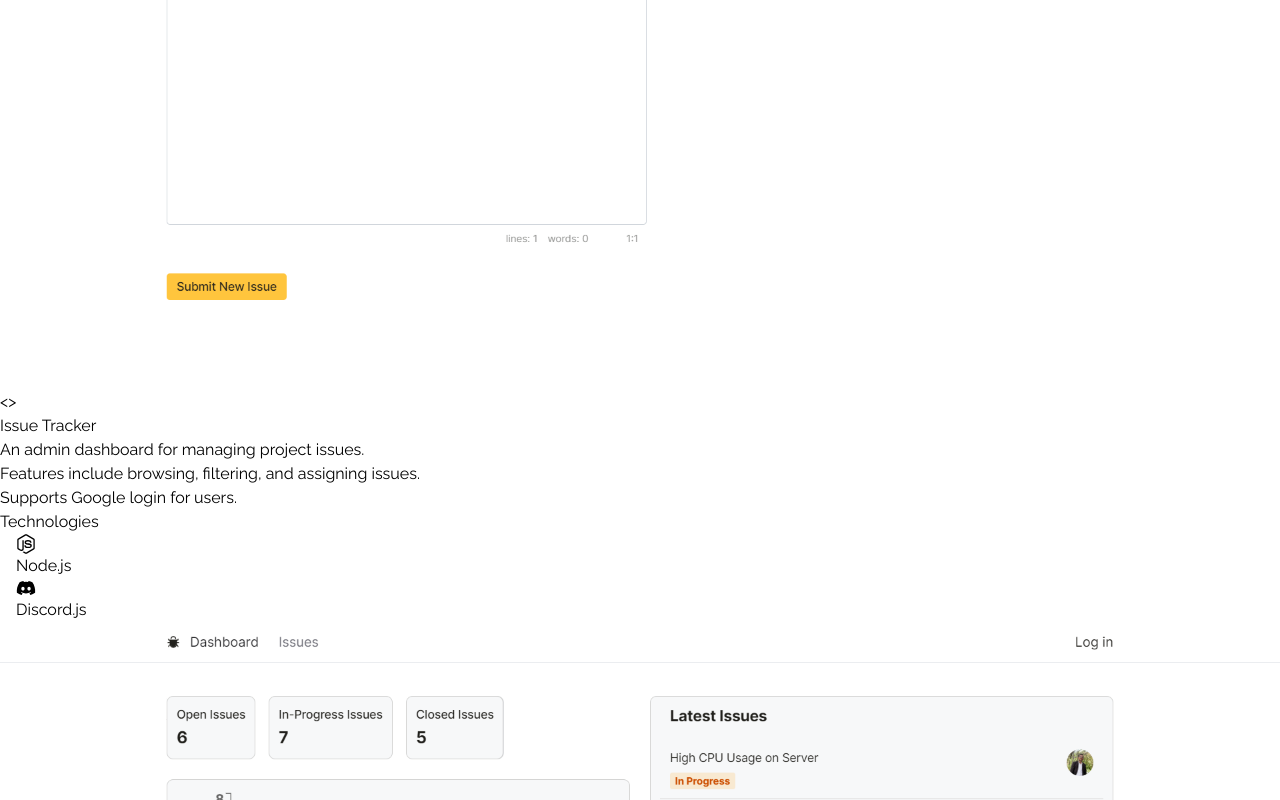
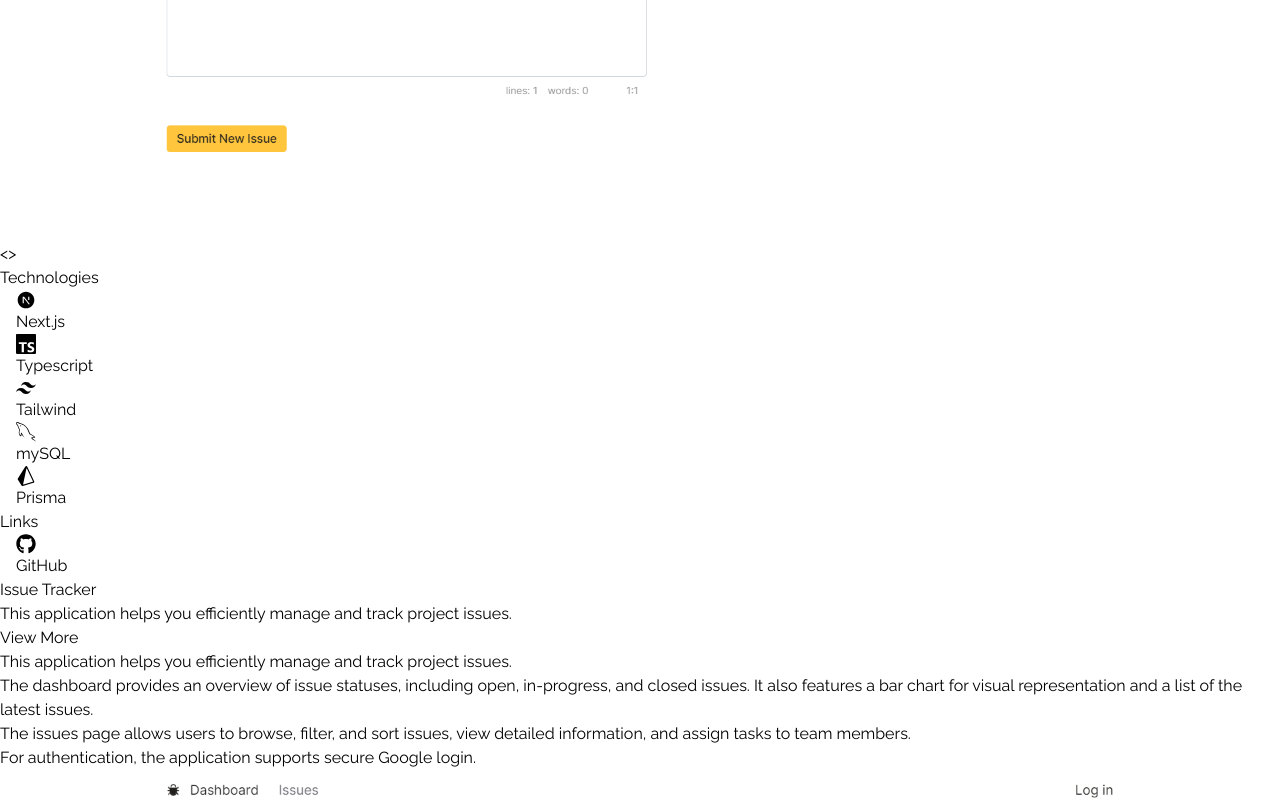
Before and after one commit to Shazee17/portfolio-react, a React (Vite) app: page / in a window 1280 px wide. Shown: the part 3428-4228 px from the top of the page. Built offline with nearby package versions, Linux system fonts and the light colour scheme.

Commit message:
update work section

```diff
--- a/src/components/ProjectComponents/ProjectComponent.jsx
+++ b/src/components/ProjectComponents/ProjectComponent.jsx
@@ -1,41 +1,94 @@
-import React from "react";
+import React, { useState } from "react";
 import ImageCarousel from "../ImageCarousel";
-import { projectData } from "./ProjectData";
+
 
 const ProjectComponent = ({ project }) => {
+  const [isExpanded, setIsExpanded] = useState(false);
+
+  const toggleDetails = () => {
+    setIsExpanded(!isExpanded);
+  };
+
   return (
     <div className="w-full grid grid-cols-1 md:grid-cols-2 gap-8">
       {/* Project Details */}
-      <div className="p-6 rounded-md bg-black flex flex-col justify-between">
+      <div className="p-6 rounded-md bg-[#474545] flex flex-col justify-between">
         <h3 className="text-2xl font-bold pb-4 text-orange-500">
           {project.name}
         </h3>
-        <div>
-          {project.details.map((detail, index) => (
-            <p key={index} className="pb-2">
-              {detail}
-            </p>
-          ))}
+
+        {/* Responsive Details */}
+        <div className="text-gray-300 leading-relaxed space-y-2">
+          {/* Mobile: Show partial details */}
+          <div className="block md:hidden">
+            {isExpanded
+              ? project.details.map((line, index) => <p key={index}>{line}</p>)
+              : project.details.slice(0, 1).map((line, index) => (
+                  <p key={index}>{line}</p>
+                ))}
+            <button
+              onClick={toggleDetails}
+              className="mt-4 text-orange-500 hover:text-white hover:underline"
+            >
+              {isExpanded ? "View Less" : "View More"}
+            </button>
+          </div>
+
+          {/* Desktop: Show all details */}
+          <div className="hidden md:block">
+            {project.details.map((line, index) => (
+              <p key={index}>{line}</p>
+            ))}
+          </div>
         </div>
-        <p className="pt-4 text-orange-500">Technologies</p>
-        <ul className="flex flex-wrap gap-2 pt-2">
+
+
+
+      </div>
+
+
+
+
+      <div>
+        {/* Project Images */}
+      <ImageCarousel images={project.images} />
+
+
+       {/* Technologies Used in Project */}
+      <p className="pt-4 text-orange-500">Technologies</p>
+        <ul className="flex flex-wrap  pt-2">
           {project.technologies.map((tech, index) => {
             const Icon = tech.icon;
             return (
-              <li
-                key={index}
-                className="flex items-center space-x-2 bg-[#333333] p-2 rounded-md"
-              >
+              <li key={index} className="flex items-center space-x-2 mb-2 ">
                 <Icon size={20} className="text-orange-500 hover:text-white" />
-                <span className="text-sm">{tech.name}</span>
+                <span>{tech.name}</span>
+              </li>
+            );
+          })}
+        </ul>
+
+       {/* Project Links */}
+       <p className="pt-4 text-orange-500">Links</p>
+        <ul className="flex space-x-4 pt-2">
+          {project.links.map((link, index) => {
+            const Icon = link.icon
+            return (
+              <li key={index}>
+                <a
+                  href={link.url}
+                  target="_blank"
+                  rel="noopener noreferrer"
+                  className="flex items-center space-x-2 hover:text-orange-500"
+                >
+                  <Icon size={20} className="text-orange-500" />
+                  <span>{link.name}</span>
+                </a>
               </li>
             );
           })}
         </ul>
       </div>
-
-      {/* Project Images */}
-      <ImageCarousel images={project.images} />
     </div>
   );
 };
--- a/src/components/ProjectComponents/ProjectData.js
+++ b/src/components/ProjectComponents/ProjectData.js
@@ -1,11 +1,9 @@
-import { FaReact, FaNodeJs, FaDatabase, FaDiscord } from "react-icons/fa";
+import { FaReact, FaNodeJs, FaDatabase, FaDiscord, FaGithub } from "react-icons/fa";
 import { RiNextjsFill, RiTailwindCssFill } from "react-icons/ri";
 import { SiTypescript, SiPrisma } from "react-icons/si";
 import { GrMysql } from "react-icons/gr";
 
-
-
-import issueTracker1 from "../../assets/Issue Tracker/1.png"
+import issueTracker1 from "../../assets/Issue Tracker/1.png";
 import issueTracker2 from "../../assets/Issue Tracker/2.png";
 import issueTracker3 from "../../assets/Issue Tracker/3.png";
 
@@ -14,9 +12,10 @@
     name: "Issue Tracker",
     images: [issueTracker1, issueTracker2, issueTracker3],
     details: [
-      "An admin dashboard for managing project issues.",
-      "Features include browsing, filtering, and assigning issues.",
-      "Supports Google login for users."
+      "This application helps you efficiently manage and track project issues.",
+      "The dashboard provides an overview of issue statuses, including open, in-progress, and closed issues. It also features a bar chart for visual representation and a list of the latest issues.",
+      "The issues page allows users to browse, filter, and sort issues, view detailed information, and assign tasks to team members.",
+      "For authentication, the application supports secure Google login."
     ],
     technologies: [
       { name: "Next.js", icon: RiNextjsFill },
@@ -25,35 +24,51 @@
       { name: "mySQL", icon: GrMysql },
       { name: "Prisma", icon: SiPrisma },
     ],
+
+    links: [
+      { name: "GitHub", url: "https://github.com/Shazee17/issue-tracker-nextjs", icon: FaGithub },
+    ],
   },
+
 
   {
     name: "Issue Tracker",
     images: [issueTracker1, issueTracker2, issueTracker3],
     details: [
-      "An admin dashboard for managing project issues.",
-      "Features include browsing, filtering, and assigning issues.",
-      "Supports Google login for users."
+      "This application helps you efficiently manage and track project issues.",
+      "The dashboard provides an overview of issue statuses, including open, in-progress, and closed issues. It also features a bar chart for visual representation and a list of the latest issues.",
+      "The issues page allows users to browse, filter, and sort issues, view detailed information, and assign tasks to team members.",
+      "For authentication, the application supports secure Google login."
     ],
     technologies: [
-      { name: "Node.js", icon: FaNodeJs },
+      { name: "Node.js", icon: FaNodeJs},
       { name: "Discord.js", icon: FaDiscord },
     ],
+    links: [
+      { name: "GitHub", url: "https://github.com/Shazee17/issue-tracker-nextjs", icon: FaGithub },
+    ],
   },
+
 
   {
     name: "Issue Tracker",
     images: [issueTracker1, issueTracker2, issueTracker3],
     details: [
-      "An admin dashboard for managing project issues.",
-      "Features include browsing, filtering, and assigning issues.",
-      "Supports Google login for users."
+      "This application helps you efficiently manage and track project issues.",
+      "The dashboard provides an overview of issue statuses, including open, in-progress, and closed issues. It also features a bar chart for visual representation and a list of the latest issues.",
+      "The issues page allows users to browse, filter, and sort issues, view detailed information, and assign tasks to team members.",
+      "For authentication, the application supports secure Google login."
     ],
     technologies: [
-      { name: "React", icon: FaReact },
-      { name: "Node.js", icon: FaNodeJs },
-      { name: "MongoDB", icon: FaDatabase },
+      { name: "Next.js", icon: RiNextjsFill },
+      { name: "Typescript", icon: SiTypescript },
+      { name: "Tailwind", icon: RiTailwindCssFill },
+      { name: "mySQL", icon: GrMysql },
+      { name: "Prisma", icon: SiPrisma },
     ],
-  }
-  // Add more projects like this
+
+    links: [
+      { name: "GitHub", url: "https://github.com/Shazee17/issue-tracker-nextjs", icon: FaGithub },
+    ],
+  },
 ];
```
